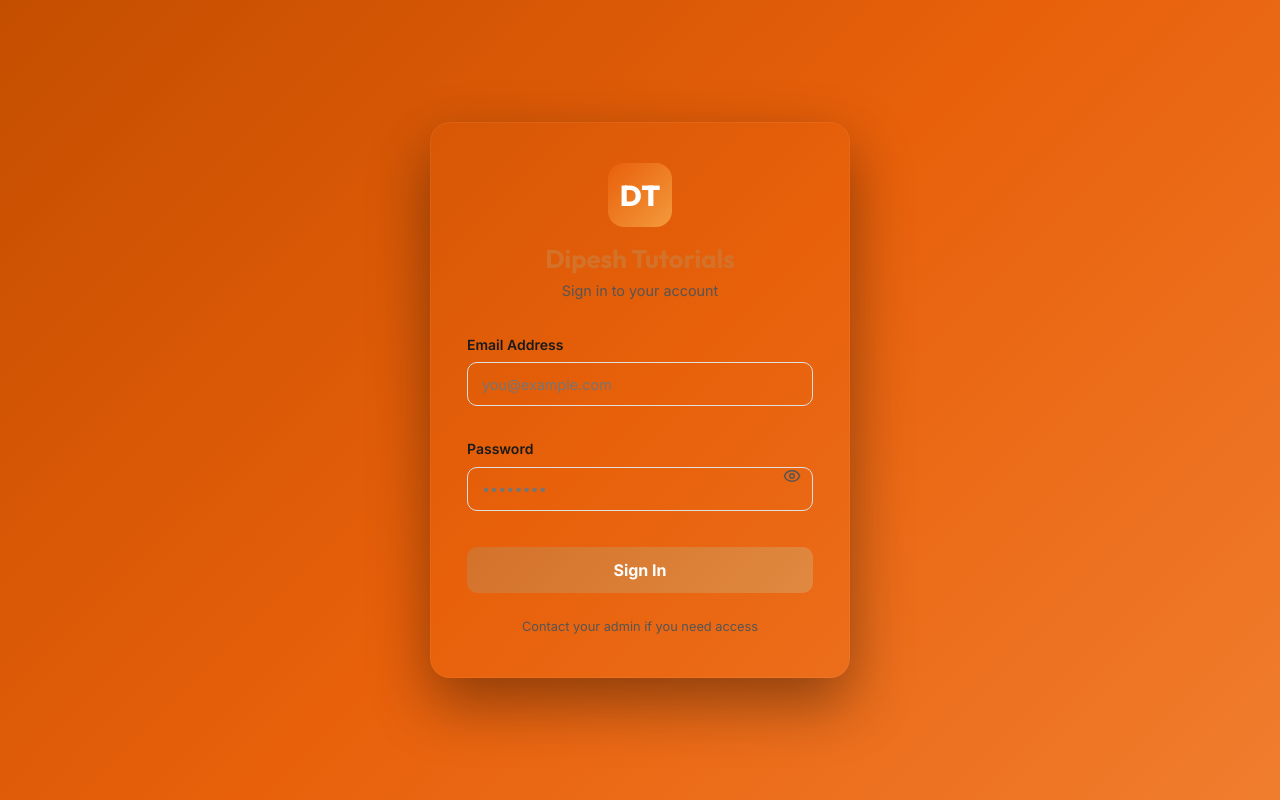
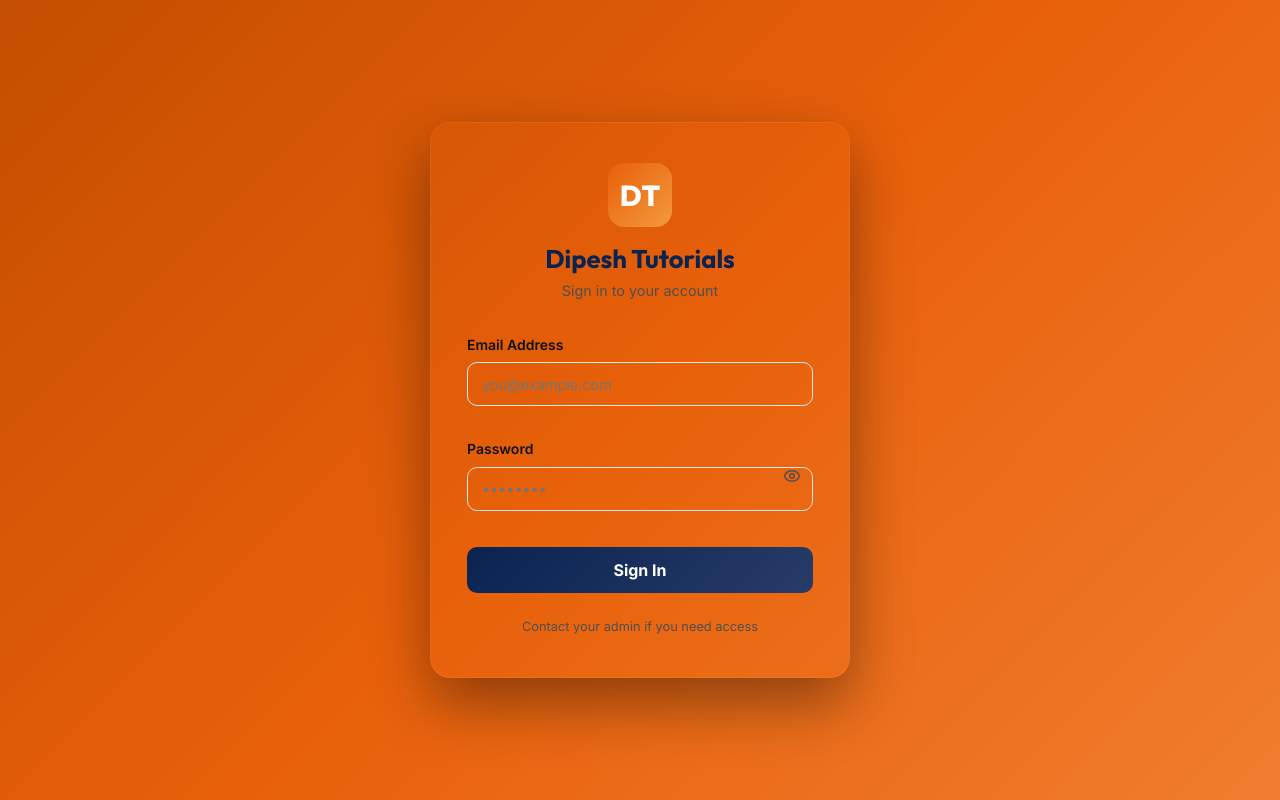
Before and after one commit to frcrcfaculty-commits/Dipesh-Tutorials, a React (Vite) app: page /#/login in a window 1280 px wide. Built offline with nearby package versions, Linux system fonts and the light colour scheme; no server answers; what @capacitor/core would draw is missing.

Commit message:
style: update brand colors to match dipeshtutorials.com

```diff
--- a/src/index.css
+++ b/src/index.css
@@ -5,26 +5,28 @@
    ======================================================== */
 
 :root {
-    /* ── Brand Colors ── */
-    --navy: #D4722A;
-    --navy-light: #E08940;
-    --navy-dark: #B55D1A;
-    --gold: #D4722A;
-    --gold-light: #E8A45C;
-    --gold-dark: #9E4E12;
+    /* ── Brand Colors (matched to dipeshtutorials.com) ── */
+    --navy: #0A2351;
+    --navy-light: #273c66;
+    --navy-dark: #031a3d;
+    --gold: #B6922E;
+    --gold-light: #f4bf00;
+    --gold-dark: #8B6F22;
+    --blue: #21a7d0;
+    --purple: #4e49a1;
 
     /* ── Functional ── */
-    --bg: #F7F7F7;
+    --bg: #f3f8f9;
     --bg-card: #FFFFFF;
-    --bg-sidebar: #2D2D2D;
-    --text: #1A1A1A;
-    --text-muted: #555555;
-    --text-light: #888888;
-    --border: #E0E0E0;
-    --success: #10B981;
-    --warning: #F59E0B;
+    --bg-sidebar: #0A2351;
+    --text: #111111;
+    --text-muted: #505050;
+    --text-light: #9CA3AF;
+    --border: #E5E7EB;
+    --success: #0c8b51;
+    --warning: #f4bf00;
     --danger: #EF4444;
-    --info: #3B82F6;
+    --info: #21a7d0;
 
     /* ── Spacing ── */
     --space-xs: 4px;
@@ -382,7 +384,8 @@ img {
 
 .btn-primary:hover {
     transform: translateY(-1px);
-    box-shadow: 0 8px 24px rgba(232, 96, 10, 0.35);
+    box-shadow: 0 8px 24px rgba(33, 167, 208, 0.35);
+    background: #21a7d0;
 }
 
 .btn-primary:active {
@@ -443,7 +446,7 @@ img {
 /* ── Sidebar ── */
 .sidebar {
     width: var(--sidebar-width);
-    background: linear-gradient(180deg, #2D2D2D 0%, #1A1A1A 100%);
+    background: linear-gradient(180deg, var(--navy-dark) 0%, var(--navy) 100%);
     color: white;
     display: flex;
     flex-direction: column;
@@ -817,8 +820,8 @@ img {
 }
 
 .stat-icon.blue {
-    background: rgba(59, 130, 246, 0.08);
-    color: var(--info);
+    background: rgba(33, 167, 208, 0.08);
+    color: #21a7d0;
 }
 
 .stat-icon.red {
```
